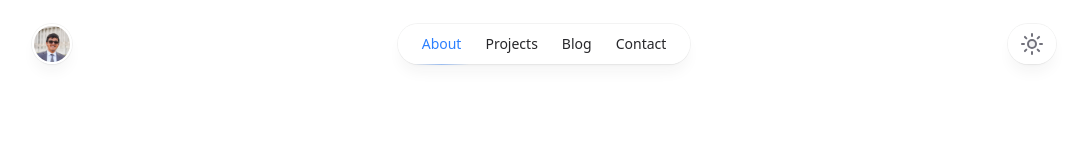
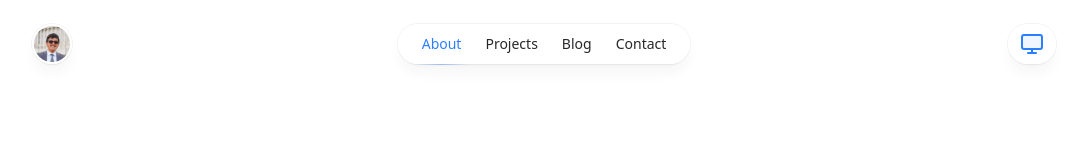
Before and after one commit to SathyaTadinada/Portfolio-Website, a Next.js app: page /about in a window 1280 px wide. Shown: the top 160 px of the page, without its empty margins (96-1182 px from the left). Built offline with nearby package versions, Linux system fonts and the light colour scheme.

Commit message:
Added system theme matching in header

```diff
--- a/src/app/providers.tsx
+++ b/src/app/providers.tsx
@@ -15,25 +15,24 @@ function usePrevious<T>(value: T): T | undefined {
 }
 
 function ThemeWatcher() {
-  let { resolvedTheme, setTheme } = useTheme()
+  let { theme, setTheme } = useTheme()
 
   useEffect(() => {
     let media = window.matchMedia('(prefers-color-scheme: dark)')
 
     function onMediaChange() {
       let systemTheme = media.matches ? 'dark' : 'light'
-      if (resolvedTheme === systemTheme) {
+      if (theme === systemTheme) {
         setTheme('system')
       }
     }
 
-    onMediaChange()
     media.addEventListener('change', onMediaChange)
 
     return () => {
       media.removeEventListener('change', onMediaChange)
     }
-  }, [resolvedTheme, setTheme])
+  }, [theme, setTheme])
 
   return null
 }
--- a/src/components/Header.tsx
+++ b/src/components/Header.tsx
@@ -7,7 +7,11 @@ import { usePathname } from 'next/navigation'
 import { useTheme } from 'next-themes'
 import { Popover, Transition } from '@headlessui/react'
 import clsx from 'clsx'
-import { Sun as SunIcon, MoonStar as MoonIcon } from 'lucide-react'
+import {
+  Sun as SunIcon,
+  MoonStar as MoonIcon,
+  Monitor as MonitorIcon,
+} from 'lucide-react'
 
 import { Container } from '@/components/Container'
 import avatarImage from '@/images/avatar.jpg'
@@ -166,24 +170,49 @@ function DesktopNavigation(props: React.ComponentPropsWithoutRef<'nav'>) {
   )
 }
 
+const THEME_CYCLE: Record<string, string> = {
+  light: 'dark',
+  dark: 'system',
+  system: 'light',
+}
+
+const THEME_LABELS: Record<string, string> = {
+  light: 'Light',
+  dark: 'Dark',
+  system: 'System',
+}
+
 function ThemeToggle() {
-  let { resolvedTheme, setTheme } = useTheme()
-  let otherTheme = resolvedTheme === 'dark' ? 'light' : 'dark'
+  let { theme, setTheme } = useTheme()
   let [mounted, setMounted] = useState(false)
 
   useEffect(() => {
     setMounted(true)
   }, [])
 
+  let currentTheme = mounted ? (theme ?? 'system') : 'light'
+  let nextTheme = THEME_CYCLE[currentTheme] ?? 'system'
+
+  let currentLabel = THEME_LABELS[currentTheme] ?? 'System'
+  let nextLabel = THEME_LABELS[nextTheme] ?? 'System'
+
   return (
     <button
       type="button"
-      aria-label={mounted ? `Switch to ${otherTheme} theme` : 'Toggle theme'}
+      aria-label={`${currentLabel} theme: switch to ${nextLabel}`}
+      title={`${currentLabel} theme: click for ${nextLabel}`}
       className="group rounded-full bg-white/90 px-3 py-2 shadow-lg ring-1 shadow-zinc-800/5 ring-zinc-900/5 backdrop-blur transition dark:bg-zinc-800/90 dark:ring-white/10 dark:hover:ring-white/20"
-      onClick={() => setTheme(otherTheme)}
+      onClick={() => setTheme(nextTheme)}
     >
-      <SunIcon className="h-6 w-6 fill-zinc-100 stroke-zinc-500 transition group-hover:fill-zinc-200 group-hover:stroke-zinc-700 dark:hidden [@media(prefers-color-scheme:dark)]:fill-blue-50 [@media(prefers-color-scheme:dark)]:stroke-blue-500 [@media(prefers-color-scheme:dark)]:group-hover:fill-blue-50 [@media(prefers-color-scheme:dark)]:group-hover:stroke-blue-700" />
-      <MoonIcon className="hidden h-6 w-6 fill-zinc-700 stroke-blue-400 transition not-[@media_(prefers-color-scheme:dark)]:fill-blue-400/10 not-[@media_(prefers-color-scheme:dark)]:stroke-blue-500 dark:block [@media(prefers-color-scheme:dark)]:group-hover:stroke-blue-200" />
+      {currentTheme === 'light' && (
+        <SunIcon className="h-6 w-6 fill-blue-50 stroke-blue-500 transition group-hover:fill-blue-50 group-hover:stroke-blue-700" />
+      )}
+      {currentTheme === 'dark' && (
+        <MoonIcon className="h-6 w-6 fill-zinc-700 stroke-blue-400 transition group-hover:stroke-blue-300" />
+      )}
+      {currentTheme === 'system' && (
+        <MonitorIcon className="h-6 w-6 fill-blue-50 stroke-blue-500 transition group-hover:fill-blue-50 group-hover:stroke-blue-700 dark:fill-zinc-700 dark:stroke-blue-400 dark:group-hover:stroke-blue-300" />
+      )}
     </button>
   )
 }
```
